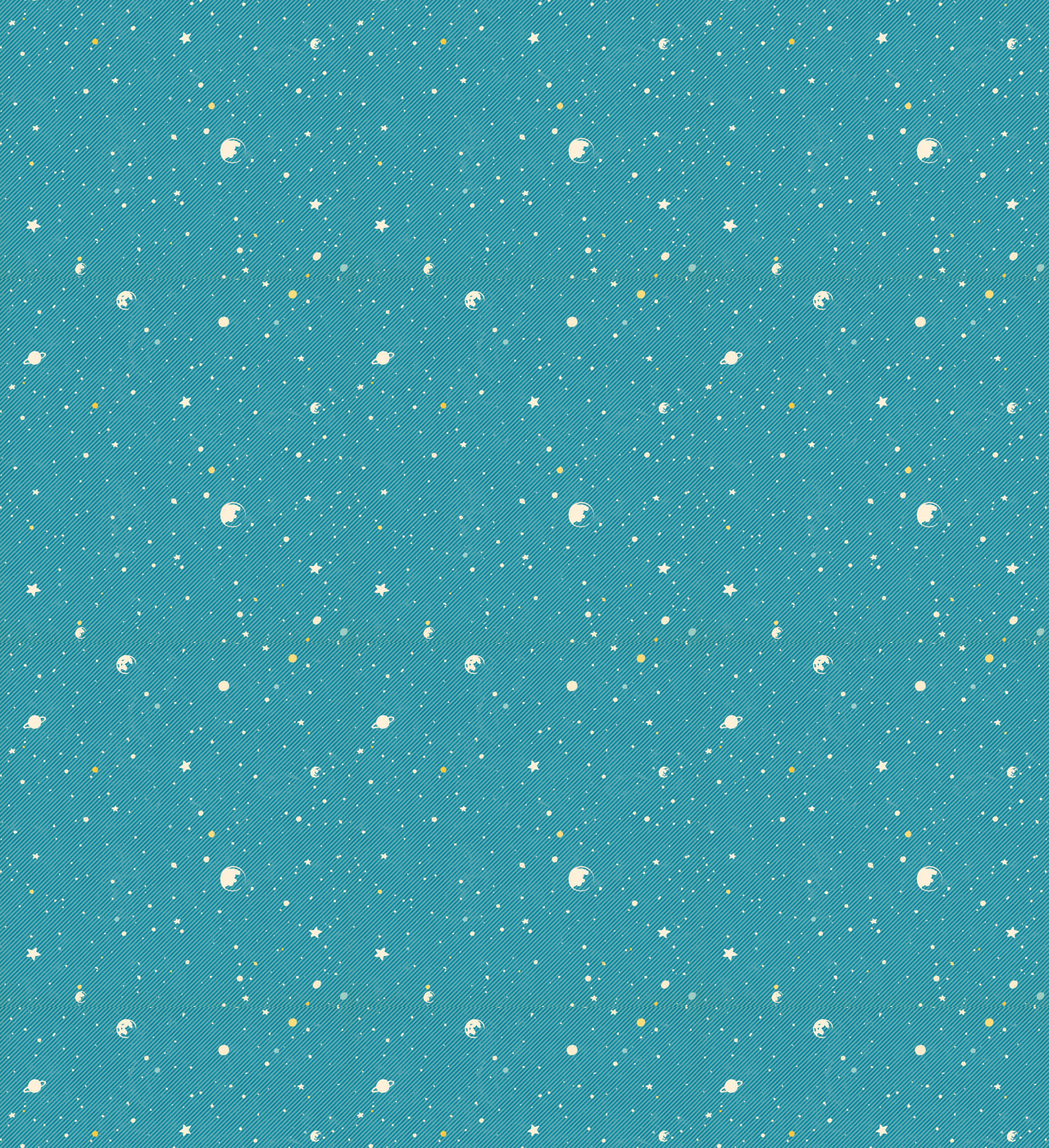
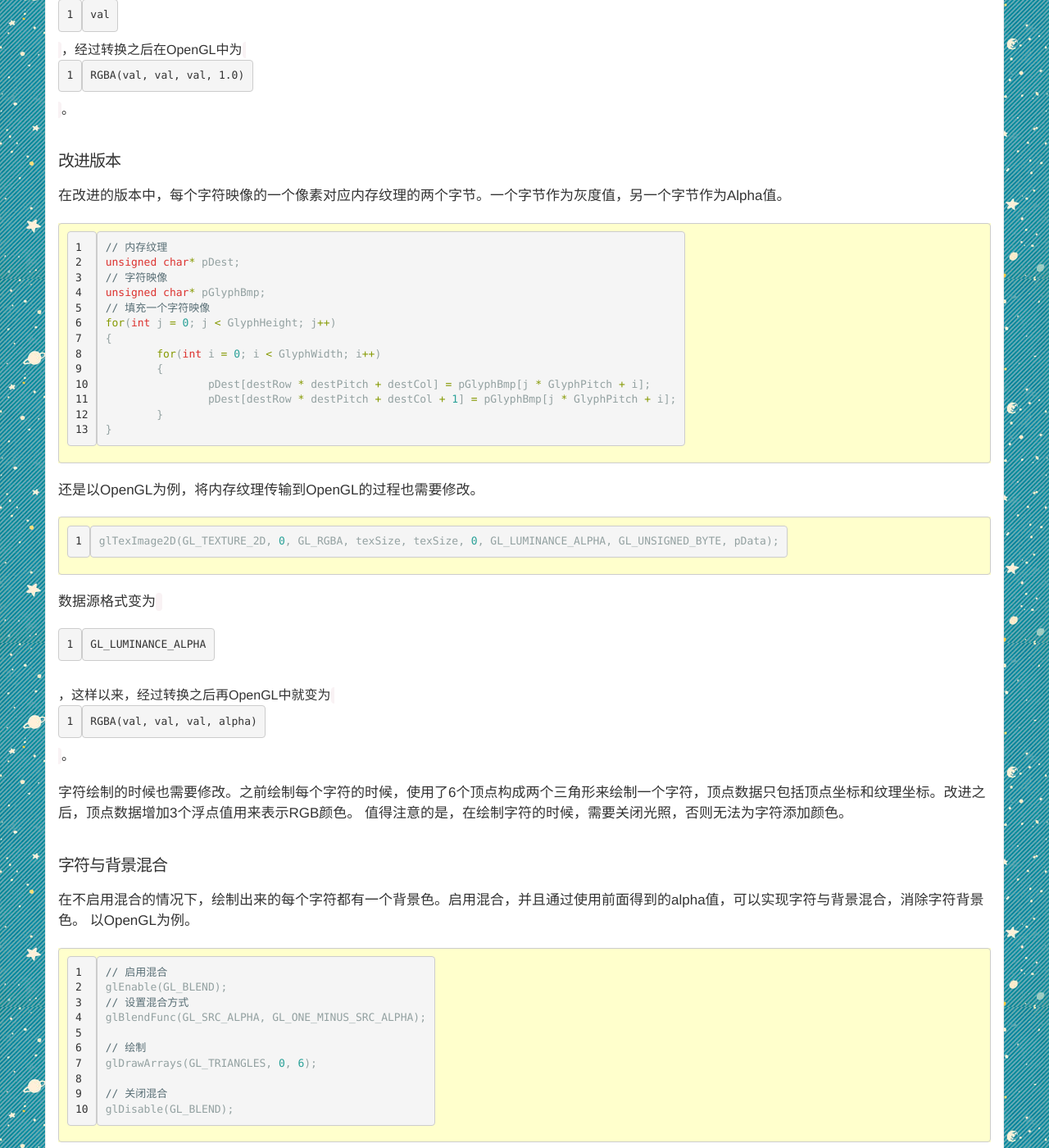
Before and after one commit to Gemini2015/gemini2015.github.io, a Jekyll site: the page built from _posts/2015-01-31-opengl-text-drawing-note.markdown, in a window 1280 px wide and 1400 px high, scrolled down 15644 px. Shown: the whole window at 82% size. Built offline with Jekyll 4.4.1, drawn with Linux system fonts in a browser that asks for light colours; nearby versions of some CDN libraries; comment, search, counter and statistics services are not loaded; some of the changed text lies outside the part shown.

Commit message:
更新字符颜色与背景混合

````diff
--- a/_posts/2015-01-31-opengl-text-drawing-note.markdown
+++ b/_posts/2015-01-31-opengl-text-drawing-note.markdown
@@ -410,3 +410,84 @@
 
 -	字符颜色还未实现，字符背景与底色没有混合。现在绘制出的字符都是黑底白字，下一步应该实现字体颜色设置，并且将字符背景色设成透明。
 -	目前字符是在2D模式下绘制的，后面可能还会涉及到3D模式，绘制到物体表面。
+
+### 字符颜色与背景混合
+参照OGRE完成了字符颜色。
+
+#### FreeType渲染模式
+FreeType在渲染字符的时候有多种渲染模式，常用的有两种，一种是`FT_RENDER_MODE_NORMAL`，每个像素为一个`8bit`的灰度值。另一种是`FT_RENDER_MODE_MONO`，每个像素只占`1bit`。
+
+#### 字符数据流
+
+1.	使用`FT_RENDER_MODE_NORMAL`模式，由FreeType生成每个字符的字符映像，每个字符映像为一张小位图，该位图的每个像素为1个字节大小的灰度值。
+2.	创建一个数组作为内存纹理，将每个字符映像都“收集”到这张内存纹理上。每个字符映像的一个像素对应该数组的一个字节。
+3.	将内存纹理传输到OpenGL或D3D的纹理缓冲区，生成纹理对象。纹理对象的像素格式为RGBA。
+
+#### 原有实现
+在之前的实现中，每个字符映像的一个像素对应内存纹理的一个字节。
+
+```
+// 内存纹理
+unsigned char* pDest;
+// 字符映像
+unsigned char* pGlyphBmp;
+// 填充一个字符映像
+for(int j = 0; j < GlyphHeight; j++)
+{
+	for(int i = 0; i < GlyphWidth; i++)
+	{
+		pDest[destRow * destPitch + destCol] = pGlyphBmp[j * GlyphPitch + i];
+	}
+}
+```
+以OpenGL为例，我们是这样将内存纹理传输到OpenGL的。
+
+```
+glTexImage2D(GL_TEXTURE_2D, 0, GL_RGBA, texSize, texSize, 0, GL_LUMINANCE, GL_UNSIGNED_BYTE, pData);
+```
+内部格式为`RGBA`，数据源格式为`GL_LUMINANCE`（即代表灰度值）。对于每个内存纹理像素的灰度值`val`，经过转换之后在OpenGL中为`RGBA(val, val, val, 1.0)`。
+
+#### 改进版本
+在改进的版本中，每个字符映像的一个像素对应内存纹理的两个字节。一个字节作为灰度值，另一个字节作为Alpha值。
+
+```
+// 内存纹理
+unsigned char* pDest;
+// 字符映像
+unsigned char* pGlyphBmp;
+// 填充一个字符映像
+for(int j = 0; j < GlyphHeight; j++)
+{
+	for(int i = 0; i < GlyphWidth; i++)
+	{
+		pDest[destRow * destPitch + destCol] = pGlyphBmp[j * GlyphPitch + i];
+		pDest[destRow * destPitch + destCol + 1] = pGlyphBmp[j * GlyphPitch + i];
+	}
+}
+```
+还是以OpenGL为例，将内存纹理传输到OpenGL的过程也需要修改。
+
+```
+glTexImage2D(GL_TEXTURE_2D, 0, GL_RGBA, texSize, texSize, 0, GL_LUMINANCE_ALPHA, GL_UNSIGNED_BYTE, pData);
+```
+数据源格式变为`GL_LUMINANCE_ALPHA`，这样以来，经过转换之后再OpenGL中就变为`RGBA(val, val, val, alpha)`。
+
+字符绘制的时候也需要修改。之前绘制每个字符的时候，使用了6个顶点构成两个三角形来绘制一个字符，顶点数据只包括顶点坐标和纹理坐标。改进之后，顶点数据增加3个浮点值用来表示RGB颜色。
+值得注意的是，在绘制字符的时候，需要关闭光照，否则无法为字符添加颜色。
+
+#### 字符与背景混合
+在不启用混合的情况下，绘制出来的每个字符都有一个背景色。启用混合，并且通过使用前面得到的alpha值，可以实现字符与背景混合，消除字符背景色。
+以OpenGL为例。
+
+```
+// 启用混合
+glEnable(GL_BLEND);
+// 设置混合方式
+glBlendFunc(GL_SRC_ALPHA, GL_ONE_MINUS_SRC_ALPHA);
+
+// 绘制
+glDrawArrays(GL_TRIANGLES, 0, 6);
+
+// 关闭混合
+glDisable(GL_BLEND);
+```
````
